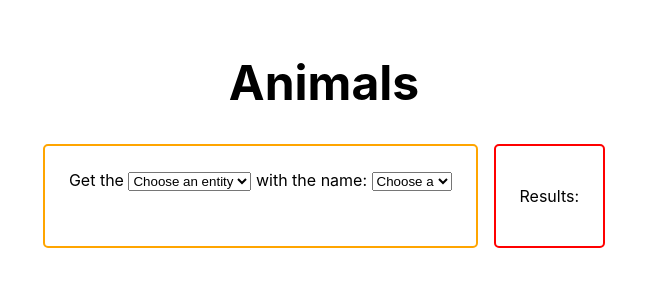
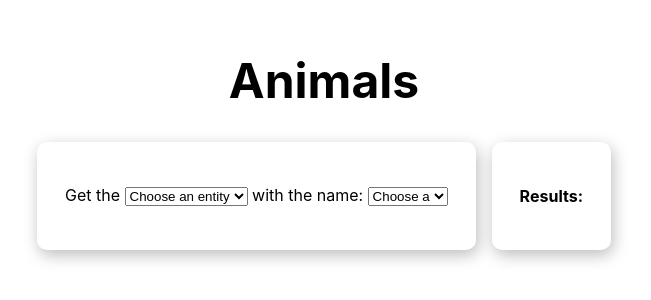
Before and after one commit to neri-flare/animals-frontend, a React (Create React App) app: page / in a window 1280 px wide. Shown: the part 266-566 px from the top of the page, without its empty margins (316-967 px from the left). Built offline with nearby package versions, Linux system fonts and the light colour scheme.

Commit message:
redesign ui boxes

```diff
--- a/src/modules/app/App.styled.ts
+++ b/src/modules/app/App.styled.ts
@@ -17,18 +17,23 @@ export const Styled = {
   `,
   QueriesContainer: styled.div`
     display: flex;
-    flex-direction: row;
-    border: solid orange 2px;
-    border-radius: 5px;
-    padding: 24px;
+    flex-direction: column;
+    justify-content: center;
+    gap: 16px;
+    /* border: solid orange 2px; */
+    box-shadow: 2px 5px 16px 0px #00000044;
+    border-radius: 10px;
+    padding: 28px;
   `,
   QueryLine: styled.div``,
   ResultsContainer: styled.div`
-    border: solid red 2px;
-    border-radius: 5px;
-    padding: 24px;
+    /* border: solid red 2px; */
+    box-shadow: 2px 5px 16px 0px #00000044;
+    border-radius: 10px;
+    padding: 28px;
   `,
   BoldText: styled.span`
     font-weight: 700;
   `,
+  P: styled.p``,
 };
--- a/src/modules/app/App.tsx
+++ b/src/modules/app/App.tsx
@@ -114,13 +114,14 @@ const App = () => {
         </Styled.QueriesContainer>
         <Styled.ResultsContainer>
           <p>
+            <Styled.BoldText>
             Results:
+              </Styled.BoldText>
             </p>
           {
             <div>
-              {parsedResult.map(keyValuePair => <p><Styled.BoldText>{`${keyValuePair[0]}: `}</Styled.BoldText>{`${keyValuePair[0]}`}</p>)}
+              {parsedResult.map((keyValuePair) => <p key={''+keyValuePair[0]}><Styled.BoldText>{`${keyValuePair[0]}: `}</Styled.BoldText>{`${keyValuePair[1]}`}</p>)}
             </div>
-
           }
         </Styled.ResultsContainer>
         </Styled.Section>
```
